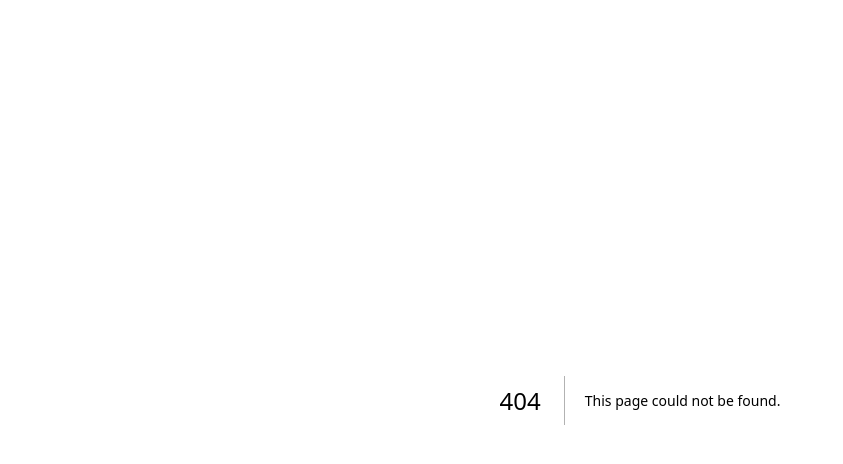
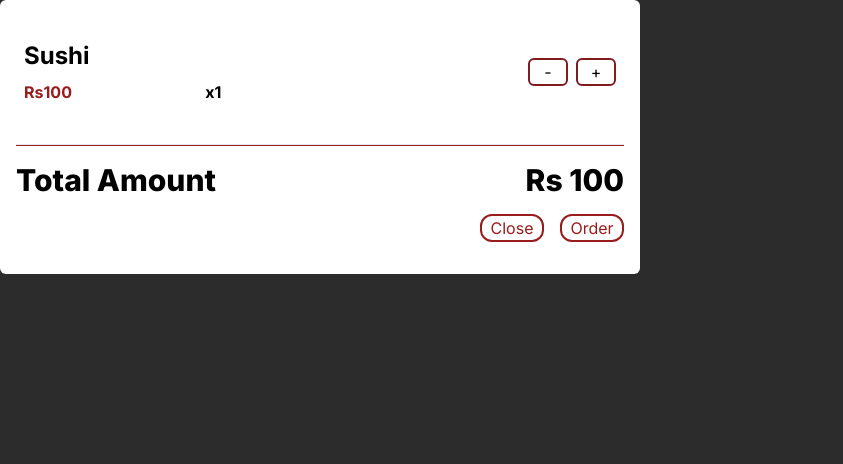
Before and after one commit to simran019/OnlineFoodOrderApp, a Next.js app: page /Cart in a window 1280 px wide. Before the commit this address had no page. Shown: the top 464 px of the page, without its empty margins (0-843 px from the left). Built offline with nearby package versions, Linux system fonts and the light colour scheme.

Commit message:
designed cart

```diff
--- /dev/null
+++ b/app/Cart/page.tsx
@@ -0,0 +1,36 @@
+const Cart = (props:any) => {
+
+  return (
+    <>
+    <div className="bg-white w-1/2 h-fit p-4 py-8 rounded-md flex flex-col gap-4 relative z-0">
+      <div className="flex justify-between items-center mb-4 p-2">
+        <div className="w-1/3 flex flex-col justify-between gap-2 font-bold h-18">
+          <div className="text-2xl">Sushi</div>
+          <div className="flex justify-between">
+            <div className="text-red-800">Rs100</div>
+            <div>x1</div>
+          </div>
+        </div>
+        <div className="w-1/3 flex items-center gap-2 justify-end">
+          <button className="w-10 border-red-900 border-2  text-center rounded-md hover:text-white hover:bg-red-800">-</button>
+          <button className="w-10 border-red-900 border-2  text-center rounded-md hover:text-white hover:bg-red-800">+</button>
+        </div>
+      </div>
+      <hr className="h-0.5 bg-red-800"></hr>
+      <div className="flex justify-between">
+        <div className="text-3xl font-extrabold">Total Amount</div>
+        <div className="flex flex-col items-end gap-4">
+          <div className="text-3xl font-extrabold">Rs 100</div>
+          <div className="flex gap-4">
+            <button className="border-2 border-red-800 text-red-800 hover:text-white hover:bg-red-800 w-16 rounded-xl px-2">Close</button>
+            <button className="border-2 border-red-800 text-red-800 hover:text-white hover:bg-red-800 w-16 rounded-xl px-2">Order</button>
+          </div>
+        </div>
+      </div>
+    </div>
+    <button className="flex justify-center items-center w-2 p-4 h-2 border-2 border-red-800 rounded-full relative z-10" style={{top:"-110px",left:"-40px"}} onClick={()=>props.onShow(false)}>X</button>
+    </>
+  );
+};
+
+export default Cart;
--- a/app/Header/page.tsx
+++ b/app/Header/page.tsx
@@ -1,12 +1,17 @@
 "use client";
+
 import Image from "next/image";
 import CartIcon from "../../public/images/page.svg";
 
-const Header = () => {
+const Header = (props:any) => {
+
   return (
     <div className="w-screen bg-red-600 p-4 flex justify-between items-center">
       <span className="text-5xl text-white font-extrabold">FOOD APP</span>
-      <button className="flex bg-red-800 justify-center gap-2 items-center text-white w-64 p-4 rounded-full">
+      <button
+      className="flex bg-red-800 justify-center gap-2 items-center text-white w-64 p-4 rounded-full"
+      onClick={()=>props.onShow(true)}
+      >
         <div>
           <Image src={CartIcon} width={50} height={50} alt="cart_icon" />
         </div>
--- a/app/Meals/page.tsx
+++ b/app/Meals/page.tsx
@@ -1,7 +1,6 @@
 import allMeals from "./mealsInfo";
 
 const Meals = () => {
-  console.log(allMeals, "hii");
   return (
     <div className="flex flex-col gap-4 bg-white px-4 py-8 rounded-xl w-1/2">
       {allMeals.map((meal: any, index: any) => {
--- a/app/page.tsx
+++ b/app/page.tsx
@@ -1,14 +1,38 @@
+"use client";
+
 import Image from "next/image";
 import Header from "./Header/page";
 import PictureSection from "./PictureSection/page";
 import Meals from "./Meals/page";
+import { useState } from "react";
+import Cart from "./Cart/page";
 
 export default function Home() {
+  const [showCart, setShowCart] = useState(false);
+
+  const showCartHandler = (val:boolean) => {
+    setShowCart(val);
+  };
   return (
     <main className="flex min-h-screen flex-col items-center">
-      <Header/>
-      <PictureSection/>
-      <Meals/>
+      {showCart ? (
+        <>
+          <div className="flex min-h-screen flex-col items-center relative z-0">
+            <Header onShow={showCartHandler} />
+            <PictureSection />
+            <Meals />
+          </div>
+          <div className="flex items-center justify-center relative z-10 w-screen bg-black h-screen opacity-90" style={{top:"-1000px",left:"0px"}}>
+            <Cart onShow={showCartHandler}/>
+          </div>
+        </>
+      ) : (
+        <div className="flex min-h-screen flex-col items-center">
+          <Header onShow={showCartHandler} />
+          <PictureSection />
+          <Meals />
+        </div>
+      )}
     </main>
   );
 }
```
